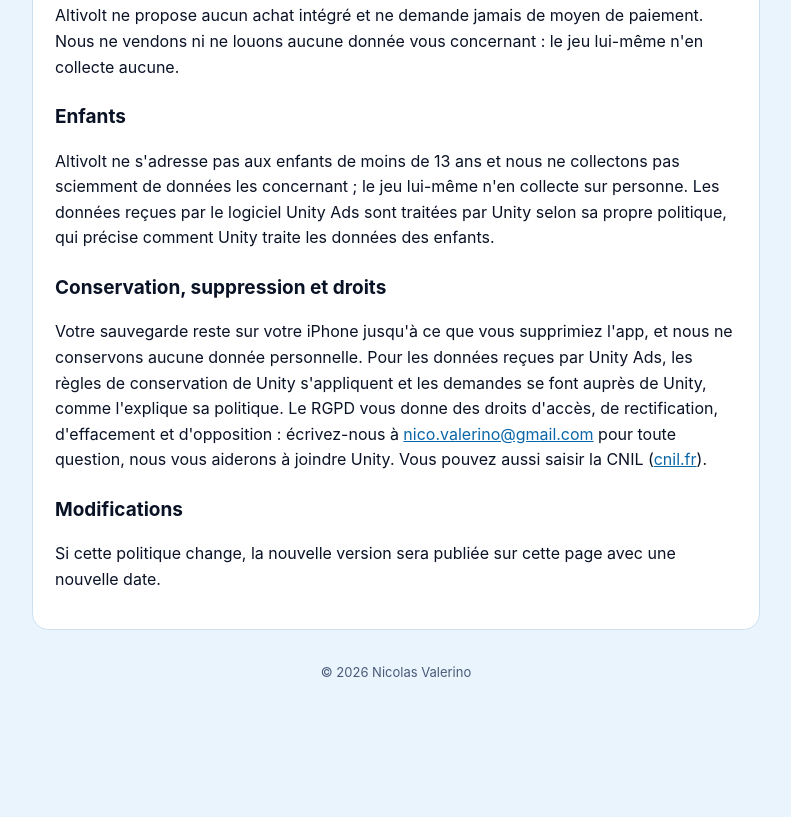
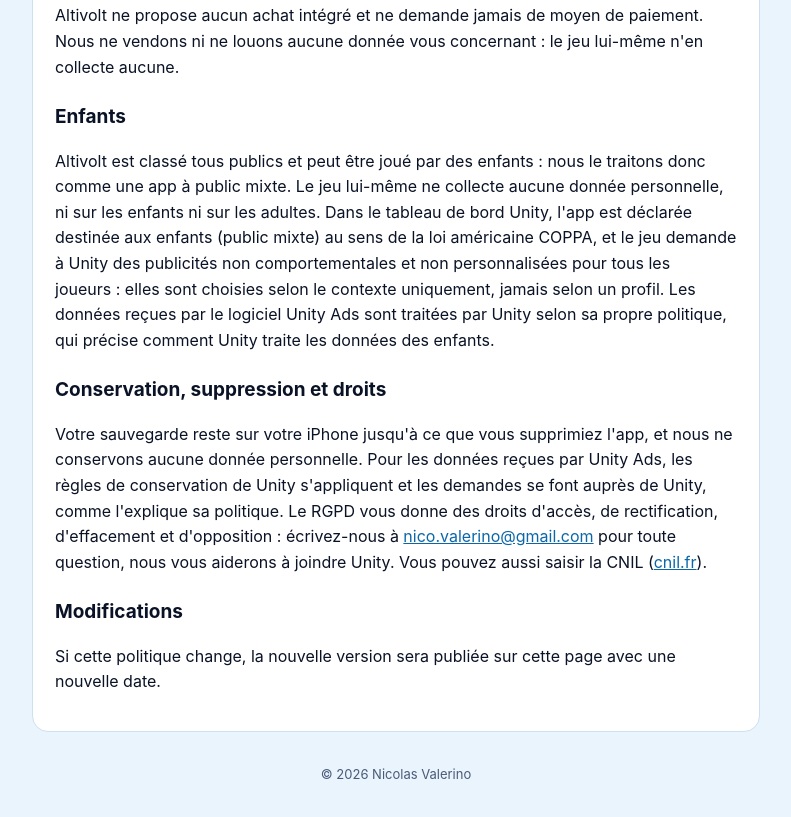
Before and after one commit to nicovlr/nicovlr.github.io, a plain HTML site: page altivolt/privacy-fr.html in a window 1280 px wide. Shown: the part 1540-2357 px from the top of the page, without its empty margins (244-1035 px from the left). Before the commit the page ends 2286 px from the top, so only its background shows below. Drawn offline with Linux system fonts and the light colour scheme.

Commit message:
Altivolt privacy: mixed-audience app (declared child-directed in Unity), non-behavioural ads for everyone
Co-Authored-By: Claude Opus 5.5 <noreply@anthropic.com>

```diff
--- a/altivolt/privacy-fr.html
+++ b/altivolt/privacy-fr.html
@@ -35,7 +35,7 @@
 <p>Altivolt ne propose aucun achat intégré et ne demande jamais de moyen de paiement. Nous ne vendons ni ne louons aucune donnée vous concernant&nbsp;: le jeu lui-même n'en collecte aucune.</p>
 
 <h2>Enfants</h2>
-<p>Altivolt ne s'adresse pas aux enfants de moins de 13&nbsp;ans et nous ne collectons pas sciemment de données les concernant&nbsp;; le jeu lui-même n'en collecte sur personne. Les données reçues par le logiciel Unity Ads sont traitées par Unity selon sa propre politique, qui précise comment Unity traite les données des enfants.</p>
+<p>Altivolt est classé tous publics et peut être joué par des enfants&nbsp;: nous le traitons donc comme une app à public mixte. Le jeu lui-même ne collecte aucune donnée personnelle, ni sur les enfants ni sur les adultes. Dans le tableau de bord Unity, l'app est déclarée destinée aux enfants (public mixte) au sens de la loi américaine COPPA, et le jeu demande à Unity des publicités non comportementales et non personnalisées pour tous les joueurs&nbsp;: elles sont choisies selon le contexte uniquement, jamais selon un profil. Les données reçues par le logiciel Unity Ads sont traitées par Unity selon sa propre politique, qui précise comment Unity traite les données des enfants.</p>
 
 <h2>Conservation, suppression et droits</h2>
 <p>Votre sauvegarde reste sur votre iPhone jusqu'à ce que vous supprimiez l'app, et nous ne conservons aucune donnée personnelle. Pour les données reçues par Unity Ads, les règles de conservation de Unity s'appliquent et les demandes se font auprès de Unity, comme l'explique sa politique. Le RGPD vous donne des droits d'accès, de rectification, d'effacement et d'opposition&nbsp;: écrivez-nous à <a href="mailto:nico.valerino@gmail.com">nico.valerino@gmail.com</a> pour toute question, nous vous aiderons à joindre Unity. Vous pouvez aussi saisir la CNIL (<a href="https://www.cnil.fr">cnil.fr</a>).</p>
```
Also changed, not shown: altivolt/privacy.html (+1 -1 lines).
